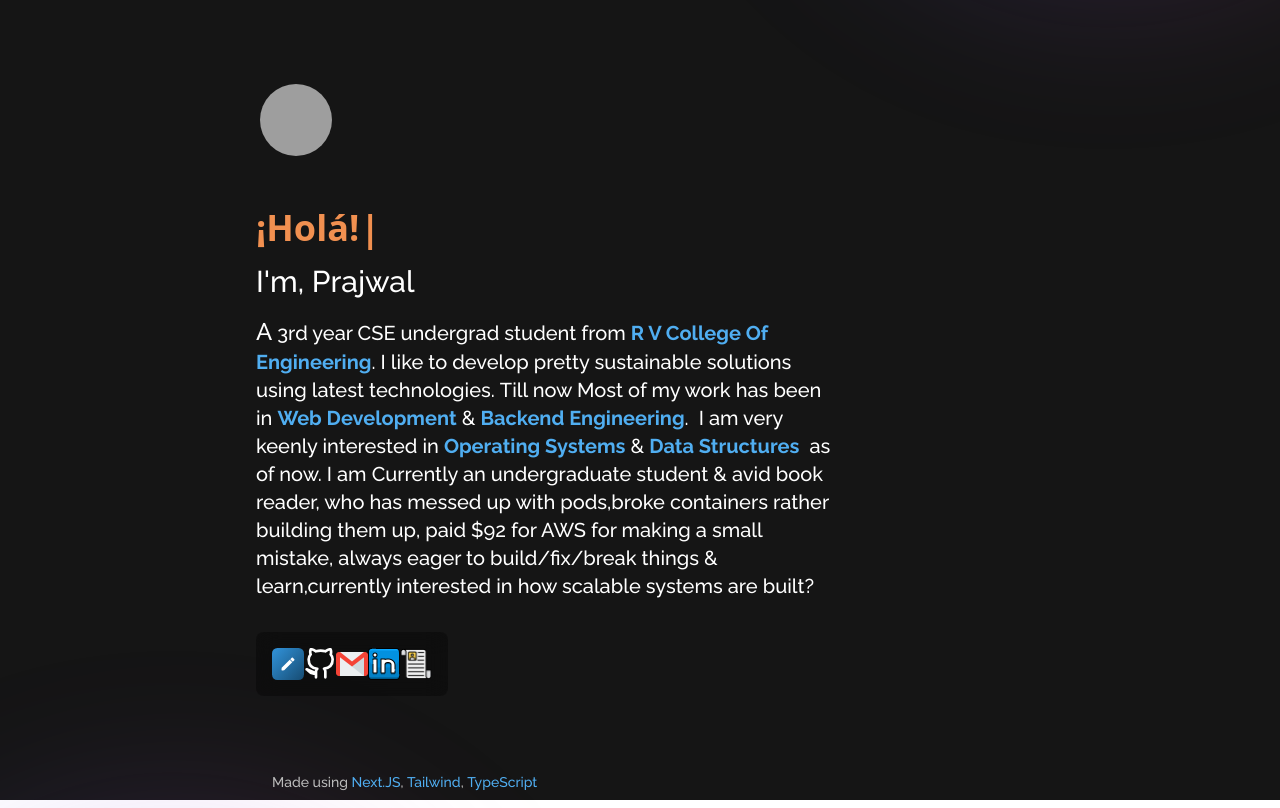
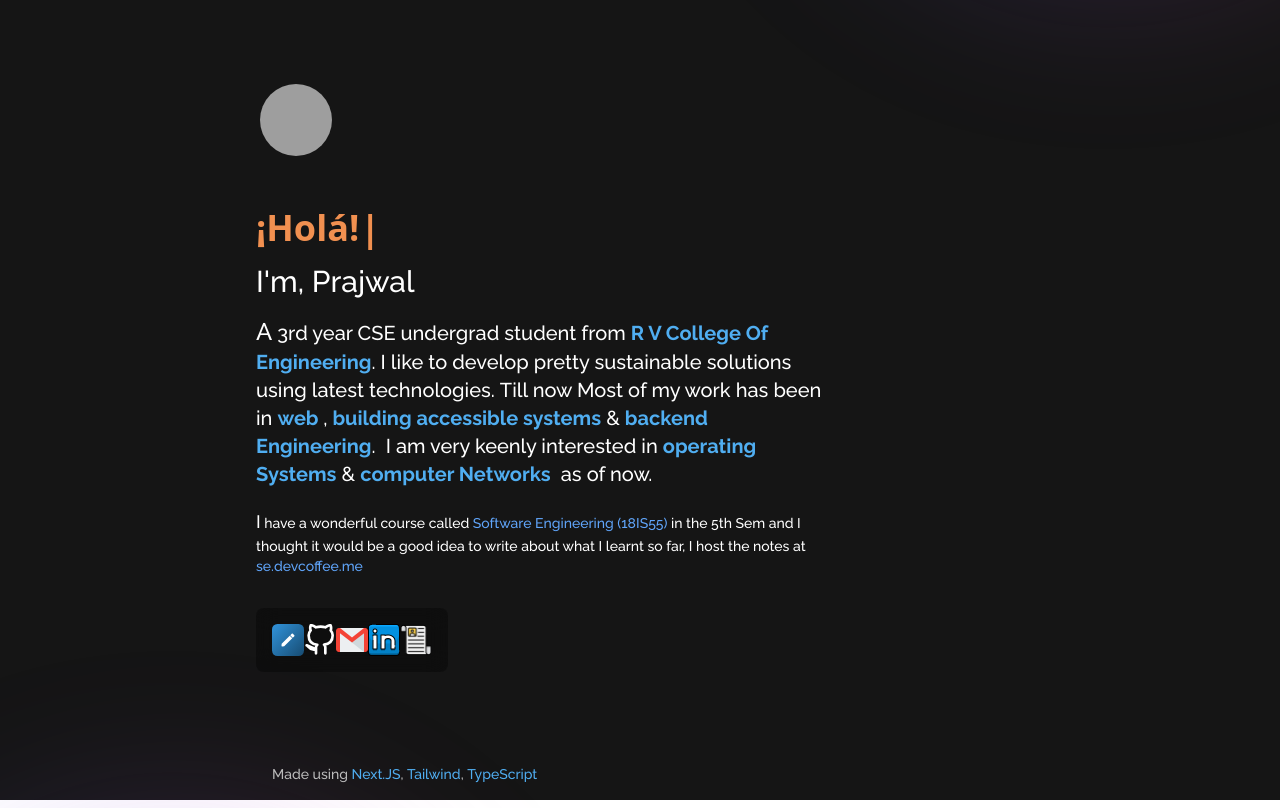
Before and after one commit to Prajwalprakash3722/prajwalprakash3722.github.io, a Next.js app: page / in a window 1280 px wide. Built offline with nearby package versions, Linux system fonts and the light colour scheme; grey boxes are pictures that could not be loaded.

Commit message:
chore: updated the site with se notes

```diff
--- a/pages/index.tsx
+++ b/pages/index.tsx
@@ -37,19 +37,25 @@ export default function Home() {
         </span>
         .&nbsp;I like to develop pretty sustainable solutions using latest
         technologies.&nbsp;Till now Most of my work has been in&nbsp;
-        <span className="text-[#50AEF1] font-bold">Web Development</span>
+        <span className="text-[#50AEF1] font-bold">web </span>,
+        <span className="text-[#50AEF1] font-bold"> building accessible systems</span>
         &nbsp;&&nbsp;
-        <span className="text-[#50AEF1] font-bold">Backend Engineering</span>
+        <span className="text-[#50AEF1] font-bold">backend Engineering</span>
         .&nbsp; I am very keenly interested in&nbsp;
-        <span className="text-[#50AEF1] font-bold">Operating Systems</span>
+        <span className="text-[#50AEF1] font-bold">operating Systems</span>
         &nbsp;&&nbsp;
-        <span className="text-[#50AEF1] font-bold">Data Structures</span>
+        <span className="text-[#50AEF1] font-bold">computer Networks</span>
         &nbsp; as of now.
-        I am Currently an undergraduate student & avid book reader, who has
-        messed up with pods,broke containers rather building them up, paid $92
-        for AWS for making a small mistake, always eager to build/fix/break
-        things & learn,currently interested in how scalable systems are built?
       </p>
+	<p className="mt-5 text-white sm:full lg:w-3/4 text-base sm:text-sm font-body first-letter:text-lg leading-relaxed lg:leading-1.8">
+	I have a wonderful course called
+		<span className="text-blue-400"> Software Engineering (18IS55) </span>
+	in the 5th Sem and I thought it would be a good idea to write about what I learnt so far,
+	I host the notes at {' '}
+            <a href="https://www.se.devcoffee.me" target="blank">
+		<span className="text-blue-400"> se.devcoffee.me</span>
+            </a>
+	</p>
       <div className="text-[#ecdcdc] my-8 flex bg-black rounded-lg bg-opacity-30 p-4 backdrop-filter backdrop-blur-md lg:w-1/4 justify-evenly">
         <a href="https://blog.devcoffee.me" target="blank">
           <img
```
Also changed, not shown: 2 other files (tests, documents, lock files or other folders).
